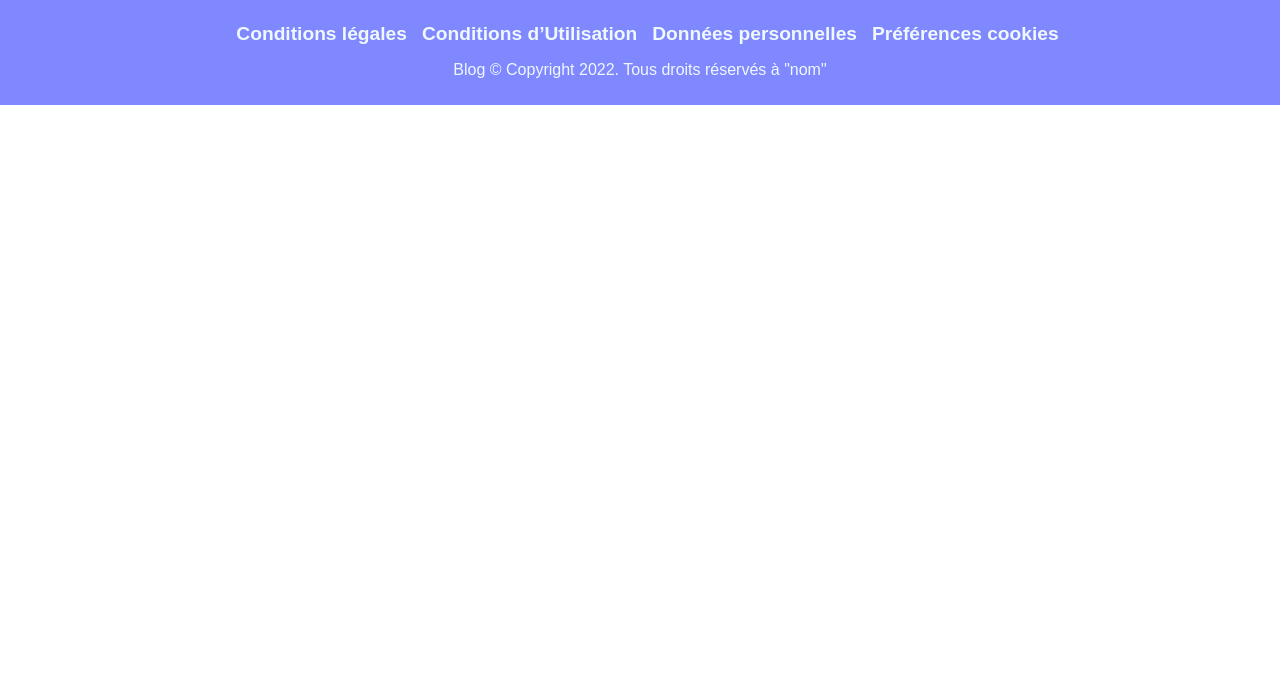
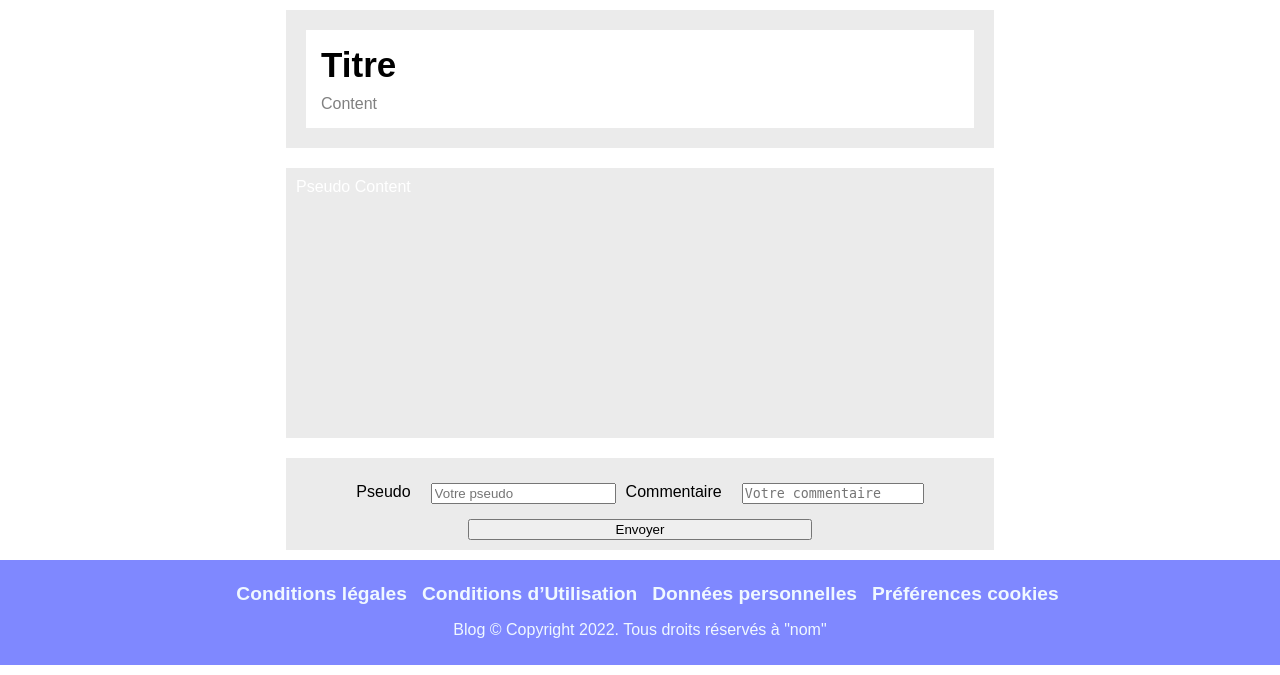
Before and after one commit to SPycre/Projet-Blog, a PHP site: page /billet.php in a window 1280 px wide. Shown: the part 125-800 px from the top of the page. Run offline with PHP 8.4, Linux system fonts and the light colour scheme.

Commit message:
Update billet.php ajout commentaires

```diff
--- a/CSS/billet.css
+++ b/CSS/billet.css
@@ -0,0 +1,85 @@
+#Billet{
+        background-color: rgb(235,235,235);
+        margin: 10px 30px;
+        padding: 10px;
+}
+
+#List-comment{
+        height: 250px;
+        background-color: rgb(235,235,235);
+        margin: 10px 30px;
+        padding: 10px;
+}
+
+#text-billet {
+    display: flex;
+    flex-direction: column;
+}
+
+#titre-billet {
+    margin-bottom: 5px;
+    font-weight: bold;
+    font-size: 35px;
+    color: black;
+}
+
+#contenu-billet {
+    margin-top: 5px;
+    color: gray;
+}
+
+#billet-article{
+    margin: 10px;
+    background-color: white;
+    padding: 15px;
+    display: flex;
+    flex-direction: column;
+    justify-content: space-between;
+}
+
+#add-comment{
+    background-color: rgb(235,235,235);
+    margin: 10px 30px;
+    padding: 10px;
+}
+
+#form-commentaire {
+    flex-direction: column;
+    display: flex;
+    color: black;
+    align-items: center;
+}
+
+#form-commentaire>div {
+    display: flex;
+    flex-direction: row;
+    justify-content: space-around;
+    padding: 10px;
+}
+
+#form-commentaire button {
+    width: 50%;
+}
+
+#comment-pseudo{
+    display: flex;
+    flex-direction: row;
+    justify-content: space-between;
+    margin: 5px;
+}
+
+#comment-pseudo input {
+    margin-left: 20px;
+}
+
+#comment-content{
+    display: flex;
+    flex-direction: row;
+    justify-content: space-between;
+    margin: 5px;
+}
+
+#comment-content textarea {
+    margin-left: 20px;
+    resize: none;
+}
--- a/CSS/main.css
+++ b/CSS/main.css
@@ -5,6 +5,12 @@ body {
     color: white;
 }
 
+#central {
+    width: 60%;
+    display: flex;
+    flex-direction: column;
+}
+
 main {
     display: flex;
     justify-content: center;
--- a/billet.php
+++ b/billet.php
@@ -6,6 +6,7 @@
         <link href="CSS/header.css" rel="stylesheet"/>
         <link href="CSS/main.css" rel="stylesheet"/>
         <link href="CSS/footer.css" rel="stylesheet"/>
+        <link href="CSS/billet.css" rel="stylesheet"/>
 
     </head>
     <body>
@@ -16,17 +17,54 @@
 
         <main>
 
+        <section id="central">
+
             <section id = "Billet">
 
-                </section>
+            <article id="billet-article">
+                <div id="text-billet">
+                    <span id="titre-billet">Titre</span>
+                    <span id="contenu-billet">Content</span>
+                </div>
+
+                <div id="detail-billet">
+                    <!-- Bouton options pour administration -->
+                </div>
+
+            </article>
+        </section>
+
 
             <section id = "List-comment">
 
+            <article id="comment-article">
+                <div id="text-comment">
+                    <span id="pseudo-comment">Pseudo</span>
+                    <span id="contenu-comment">Content</span>
+
+                </div>
                 <article class="comment">
+
                 </article>
-
             </section>
 
+            <section id="add-comment">
+                <form id="form-commentaire">
+                    <div>
+                        <div id ="comment-pseudo">
+                            <label for="pseudo">Pseudo</label>
+                            <input type="text" id="pseudo" name="pseudo" placeholder="Votre pseudo" required>
+                        </div>
+                        <div id="comment-content">
+                            <label for="commentaire">Commentaire</label>
+                            <textarea id="commentaire" input="text" name="commentaire" rows="1" placeholder="Votre commentaire" required></textarea>
+                        </div>
+                    </div>
+                    <button type="submit">Envoyer</button>
+                </form>
+            </section>
+
+        </section>
 
         </main>
 
```
